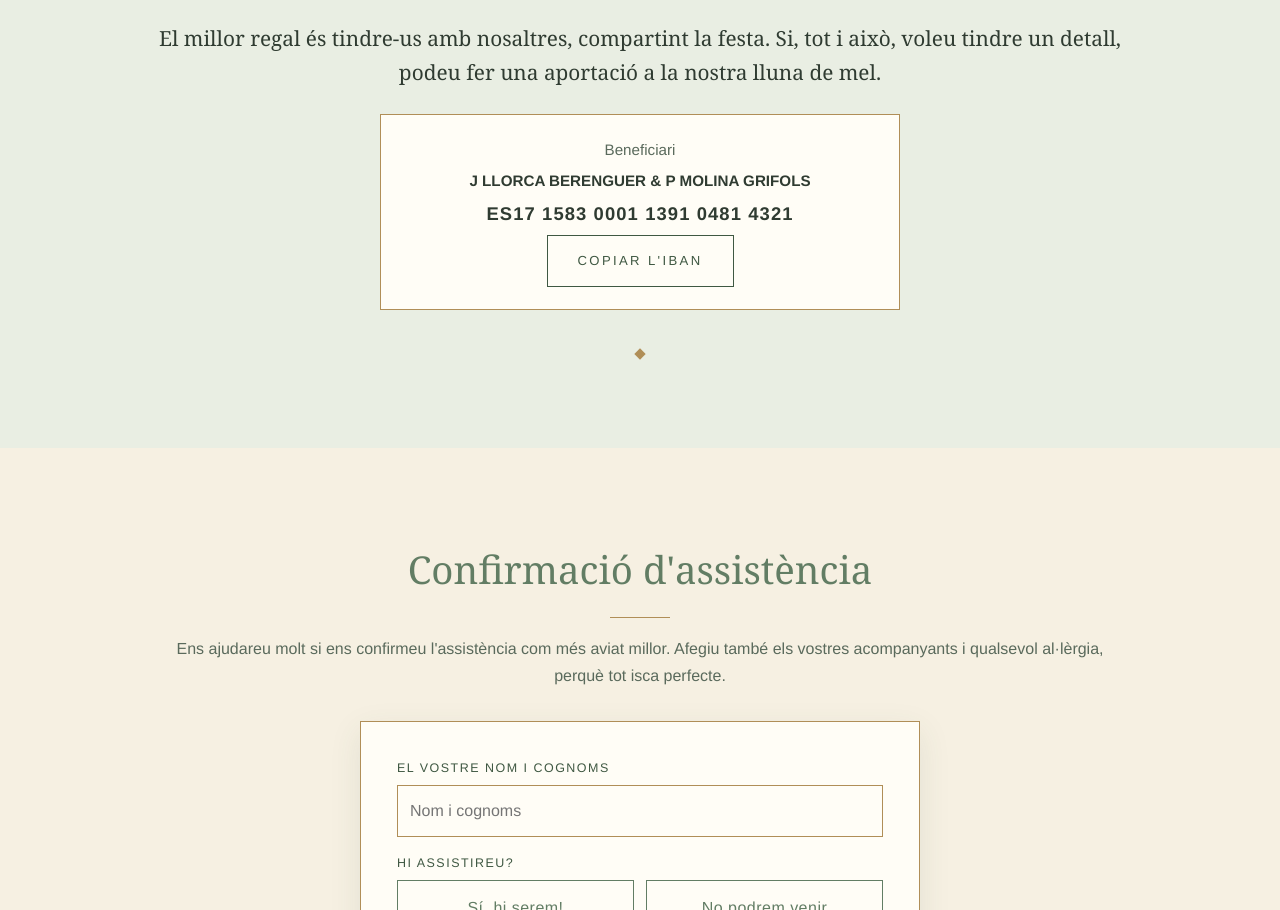
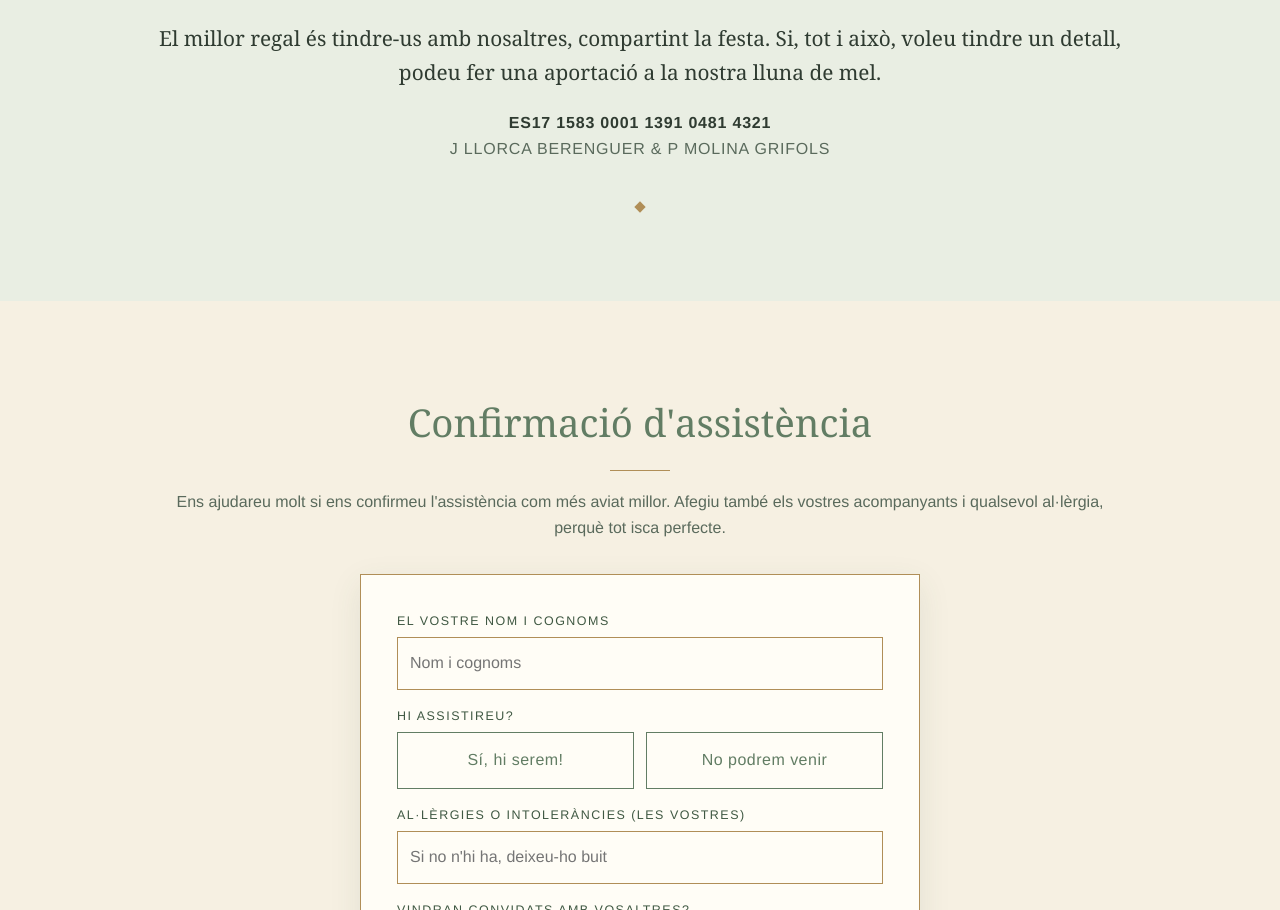
Before and after one commit to Jordi-llorca/casament-jordi-pol, a plain HTML site: page index.html in a window 1280 px wide. Shown: the part 5402-6312 px from the top of the page. Drawn offline with Linux system fonts and the light colour scheme.

Commit message:
Simplifica IBAN

```diff
--- a/index.html
+++ b/index.html
@@ -6,7 +6,7 @@
 <title>Jordi i Pol · 31 d'octubre de 2027</title>
 <meta name="description" content="Ens casem! 31 d'octubre de 2027 · Restaurant Algar de Don Joan, Callosa d'en Sarrià">
 <meta name="robots" content="noindex">
-<link rel="stylesheet" href="site.css?v=6">
+<link rel="stylesheet" href="site.css?v=7">
 </head>
 <body>
 
@@ -117,12 +117,7 @@
 <section id="regals" class="sec alt">
   <h2>Regals</h2>
   <p class="lead">El millor regal és tindre-us amb nosaltres, compartint la festa. Si, tot i això, voleu tindre un detall, podeu fer una aportació a la nostra lluna de mel.</p>
-  <div class="card iban">
-    <p class="soft" style="margin:0">Beneficiari</p>
-    <p><b>J LLORCA BERENGUER &amp; P MOLINA GRIFOLS</b></p>
-    <p id="iban" style="letter-spacing:.06em;font-size:1.15em"><b>ES17 1583 0001 1391 0481 4321</b></p>
-    <button type="button" class="btn ghost small" onclick="navigator.clipboard.writeText('ES17 1583 0001 1391 0481 4321').then(()=>{this.textContent='Copiat!'})">Copiar l'IBAN</button>
-  </div>
+  <p class="iban"><b>ES17 1583 0001 1391 0481 4321</b><br><span class="soft">J LLORCA BERENGUER &amp; P MOLINA GRIFOLS</span></p>
   <div class="orn"></div>
 </section>
 
--- a/site.css
+++ b/site.css
@@ -109,3 +109,5 @@ footer .us{color:#e2cfa0;font-family:Didot,Georgia,serif;margin-top:12px}
 .iban{max-width:520px;margin:24px auto 0;text-align:center}.iban p{margin:6px 0}
 
 .contact{display:flex;flex-wrap:wrap;gap:40px;justify-content:center}.contact .who{display:flex;flex-direction:column;gap:12px;align-items:center}.contact .who h4{margin:0;font-size:1.4em;color:#3f5842}
+
+.iban{text-align:center;margin-top:20px;letter-spacing:.05em}
```
